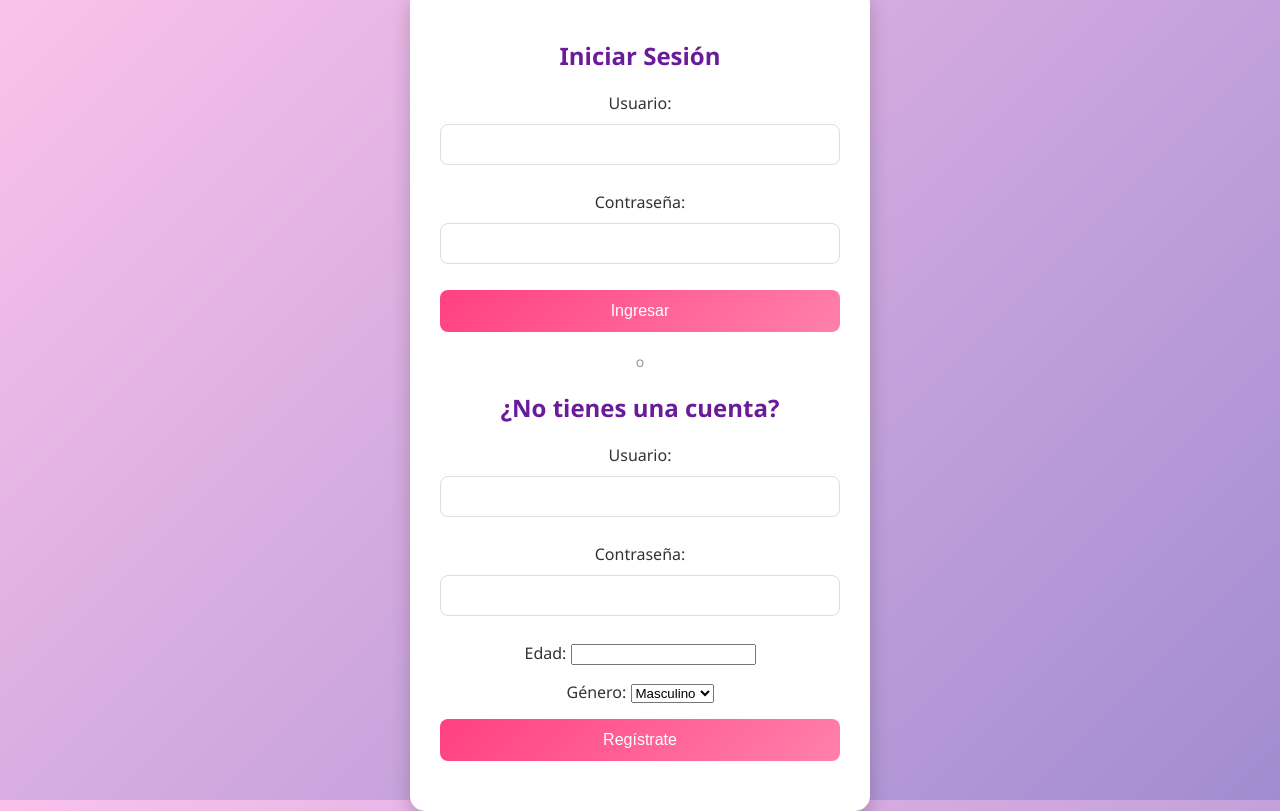
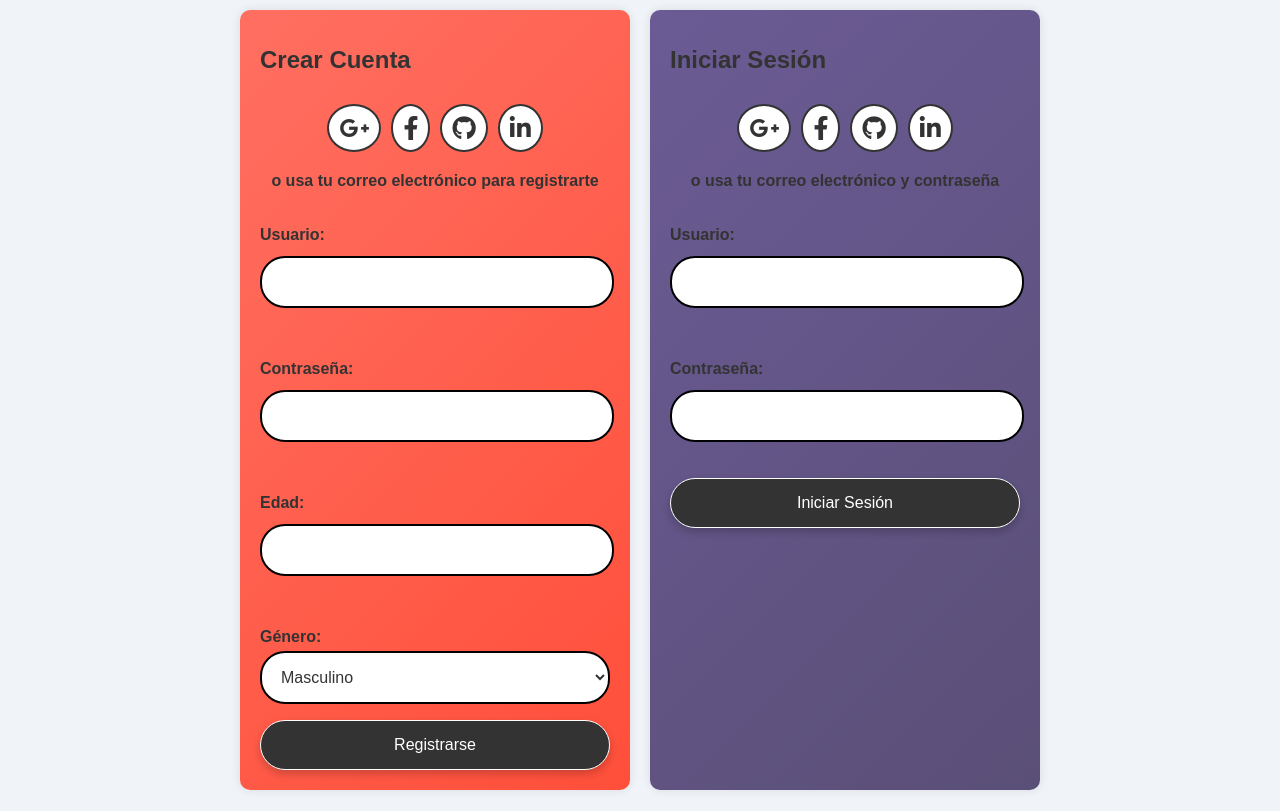
Before and after one commit to zaraiRamirezVega/Proyecto, a Django app: page / in a window 1280 px wide. After the commit the page ends 790 px from the top, so only its background shows below. Run offline with Django 5.2, Linux system fonts and the light colour scheme.

Commit message:
fourth commit

```diff
--- a/myapp/forms.py
+++ b/myapp/forms.py
@@ -3,19 +3,23 @@
 class RegisterForm(forms.Form):
     username = forms.CharField(
         label='Usuario',
-        max_length=100
+        max_length=100,
+        widget=forms.TextInput(attrs={'class': 'form-input'})
     )
     password = forms.CharField(
         label='Contraseña',
-        widget=forms.PasswordInput
+        widget=forms.PasswordInput(attrs={'class': 'form-input'})
     )
     age = forms.IntegerField(
-        label='Edad'
+        label='Edad',
+        widget=forms.NumberInput(attrs={'class': 'form-input'})
     )
     gender = forms.ChoiceField(
         label='Género',
-        choices=[('hombre', 'Masculino'), ('mujer', 'Femenino')]
+        choices=[('hombre', 'Masculino'), ('mujer', 'Femenino')],
+        widget=forms.Select(attrs={'class': 'form-select'})
     )
+
 
 class LoginForm(forms.Form):
     username = forms.CharField(
--- /dev/null
+++ b/myapp/static/css/home.css
@@ -0,0 +1,191 @@
+/* home.css */
+
+
+:root {
+    --color-fondo: #F0F4F8;
+    --color-primario: #FF6F61;
+    --color-secundario: #6B5B95;
+    --color-terciario: #88B04B;
+    --color-cuaternario: #F7CAC9;
+    --color-texto: #333;
+    --color-boton: #3498db;
+    --color-boton-hover: #2980b9;
+}
+
+
+body {
+    margin: 0;
+    font-family: 'Arial', sans-serif;
+    background-color: var(--color-fondo);
+    display: flex;
+    justify-content: center;
+    align-items: center;
+    height: 100vh;
+    font-weight: bold;
+}
+
+
+.container {
+    width: 80%;
+    max-width: 800px;
+    display: flex;
+    justify-content: space-between;
+    align-items: stretch;
+    gap: 20px;
+}
+
+
+.form-container {
+    width: 50%;
+    padding: 20px;
+    box-sizing: border-box;
+    border-radius: 10px;
+    box-shadow: 0 0 10px rgba(0, 0, 0, 0.1);
+    overflow: hidden;
+    color: #fff;
+    font-size: 16px;
+    display: flex;
+    flex-direction: column;
+    align-items: center;
+}
+
+
+.sign-up {
+    background: linear-gradient(135deg, #FF6F61, #FF4F3A);
+}
+
+
+.sign-in {
+    background: linear-gradient(135deg, #6B5B95, #5A4F77);
+}
+
+
+.form-container form {
+    width: 100%;
+    display: flex;
+    flex-direction: column;
+
+}
+
+/* Títulos */
+.form-container h1 {
+
+    margin-bottom: 20px;
+    color: var(--color-texto);
+    font-size: 24px;
+
+}
+
+form label {
+    font-weight: bold;
+    color: var(--color-texto);
+    margin-bottom: 5px;
+    display: block;
+}
+
+
+.social-icons {
+    display: flex;
+    justify-content: center;
+    gap: 10px;
+    margin-bottom: 20px;
+}
+
+
+.social-icons .icon {
+    font-size: 24px;
+    color: var(--color-texto);
+    text-decoration: none;
+    border: 2px solid var(--color-texto);
+    border-radius: 50%;
+    padding: 10px;
+    background-color: #fff;
+    display: flex;
+    align-items: center;
+    justify-content: center;
+}
+
+.social-icons .icon:hover {
+    opacity: 0.8;
+    background-color: var(--color-cuaternario);
+}
+
+
+
+span {
+    margin-bottom: 20px;
+    color: var(--color-texto);
+    text-align: center;
+    display: block;
+}
+
+
+form input {
+    margin-top: 7px;
+    padding: 15px;
+    margin-bottom: 20px;
+    border: 2px solid #000;
+    border-radius: 25px;
+    font-size: 16px;
+    outline: none;
+    transition: box-shadow 0.3s ease-in-out, border-color 0.3s ease-in-out;
+    background-color: #fff;
+    color: var(--color-texto);
+    width: calc(100% - 30px);
+}
+
+form input:focus {
+    border-color: rgb(235, 0, 0);
+    box-shadow: 0 0 8px rgba(0, 0, 0, 0.2);
+}
+
+
+/* Botones */
+button {
+    padding: 15px;
+    border: 1.5px solid white;
+    border-radius: 25px;
+    background: #333;
+    color: #fff;
+    font-size: 16px;
+    cursor: pointer;
+    transition: background 0.3s ease-in-out, box-shadow 0.3s ease-in-out;
+    box-shadow: 0 4px 8px rgba(0, 0, 0, 0.2);
+    width: calc(100% );
+}
+
+
+button:hover {
+    background: linear-gradient(135deg, var(--color-boton-hover), var(--color-boton)); /* Invertir el degradado en hover */
+    box-shadow: 0 6px 12px rgba(0, 0, 0, 0.3);
+}
+
+
+a {
+    color: var(--color-texto);
+    text-decoration: none;
+    display: block;
+    text-align: center;
+    margin-top: 10px;
+}
+
+a:hover {
+    text-decoration: underline;
+}
+
+.form-select {
+    padding: 15px;
+    border: 2px solid #000;
+    border-radius: 25px;
+    background-color: #fff;
+    color: var(--color-texto);
+    font-size: 16px;
+    outline: none;
+    width: calc(100% );
+    transition: border-color 0.3s ease-in-out, box-shadow 0.3s ease-in-out;
+}
+
+.form-select:focus {
+    border-color: var(--color-primario);
+    box-shadow: 0 0 8px rgba(0, 0, 0, 0.2);
+}
--- a/myapp/templates/home.html
+++ b/myapp/templates/home.html
@@ -1,82 +1,58 @@
 <!DOCTYPE html>
 <html lang="es">
+
 <head>
     <meta charset="UTF-8">
     <meta name="viewport" content="width=device-width, initial-scale=1.0">
-    <title>Login/Register</title>
-    <style>
-        body {
-            background: linear-gradient(135deg, #fbc2eb 0%, #a18cd1 100%); /* Gradiente rosa-lila */
-            font-family: 'Segoe UI', Tahoma, Geneva, Verdana, sans-serif;
-            display: flex;
-            justify-content: center;
-            align-items: center;
-            height: 100vh;
-            margin: 0;
-            color: #333;
-        }
-        .container {
-            background-color: white;
-            padding: 30px;
-            border-radius: 15px;
-            box-shadow: 0 10px 20px rgba(0, 0, 0, 0.2);
-            max-width: 400px;
-            width: 100%;
-            text-align: center;
-        }
-        h2 {
-            color: #6a1b9a; /* Lila oscuro */
-            margin-bottom: 20px;
-        }
-        form {
-            margin-bottom: 20px;
-        }
-        input[type="text"], input[type="password"] {
-            width: 100%;
-            padding: 12px;
-            margin: 10px 0;
-            border: 1px solid #ddd;
-            border-radius: 8px;
-            box-sizing: border-box;
-        }
-        button {
-            width: 100%;
-            padding: 12px;
-            border: none;
-            border-radius: 8px;
-            background: linear-gradient(135deg, #ff4081, #ff80ab); /* Gradiente rosa */
-            color: white;
-            font-size: 16px;
-            cursor: pointer;
-            transition: background 0.3s ease;
-        }
-        button:hover {
-            background: linear-gradient(135deg, #ff80ab, #ff4081); /* Invertir gradiente al pasar mouse */
-        }
-        .divider {
-            margin: 20px 0;
-            font-size: 14px;
-            color: #999;
-        }
-    </style>
+    <link rel="stylesheet" href="https://cdnjs.cloudflare.com/ajax/libs/font-awesome/6.4.2/css/all.min.css">
+    {% load static %}
+    <link rel="stylesheet" href="{% static 'css/home.css' %}">
+    <title>Modern Login/Register</title>
 </head>
+
 <body>
+
     <div class="container">
-        <h2>Iniciar Sesión</h2>
-        <form method="post">
-            {% csrf_token %}
-            {{ login_form.as_p }}
-            <button type="submit" name="login">Ingresar</button>
-        </form>
+        <!-- Formulario de Registro -->
+        <div class="form-container sign-up">
+            <form method="post">
+                {% csrf_token %}
+                <h1>Crear Cuenta</h1>
+                <div class="social-icons">
+                    <a href="#" class="icon"><i class="fa-brands fa-google-plus-g"></i></a>
+                    <a href="#" class="icon"><i class="fa-brands fa-facebook-f"></i></a>
+                    <a href="#" class="icon"><i class="fa-brands fa-github"></i></a>
+                    <a href="#" class="icon"><i class="fa-brands fa-linkedin-in"></i></a>
+                </div>
+                <span>o usa tu correo electrónico para registrarte</span>
+                {{ register_form.as_p }}
+                <button type="submit" name="register">Registrarse</button>
+            </form>
+        </div>
 
-        <div class="divider">o</div>
+        <!-- Formulario de Inicio de Sesión -->
+        <div class="form-container sign-in">
+            <form method="post">
+                {% csrf_token %}
+                <h1>Iniciar Sesión</h1>
+                <div class="social-icons">
+                    <a href="#" class="icon"><i class="fa-brands fa-google-plus-g"></i></a>
+                    <a href="#" class="icon"><i class="fa-brands fa-facebook-f"></i></a>
+                    <a href="#" class="icon"><i class="fa-brands fa-github"></i></a>
+                    <a href="#" class="icon"><i class="fa-brands fa-linkedin-in"></i></a>
+                </div>
+                <span>o usa tu correo electrónico y contraseña</span>
+                {{ login_form.as_p }}
 
-        <h2>¿No tienes una cuenta?</h2>
-        <form method="post">
-            {% csrf_token %}
-            {{ register_form.as_p }}
-            <button type="submit" name="register">Regístrate</button>
-        </form>
+                <button type="submit" name="login">Iniciar Sesión</button>
+            </form>
+        </div>
     </div>
+
+
+
+
+
 </body>
+
 </html>
--- a/myproject/settings.py
+++ b/myproject/settings.py
@@ -26,6 +26,8 @@
 DEBUG = True
 
 ALLOWED_HOSTS = []
+
+
 
 
 # Application definition
--- a/users.csv
+++ b/users.csv
@@ -2,3 +2,4 @@
 zarai,zarai123,21,mujer
 leonel,leonel123,20,hombre
 ejemplo,ejemplo1234,40,mujer
+nbb,123,20,mujer
```
Also changed, not shown: myapp/static/css/category_products.css (added), myapp/static/css/products.css (added).
